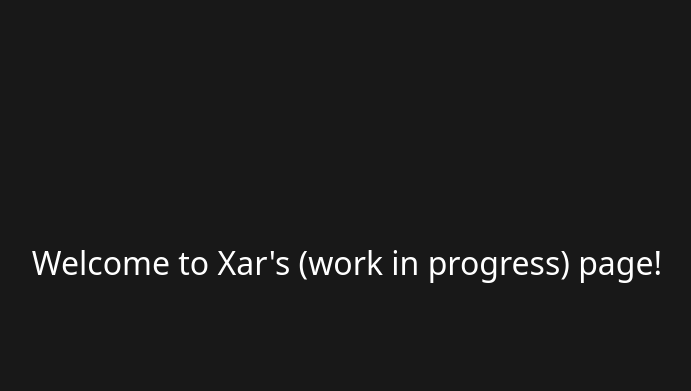
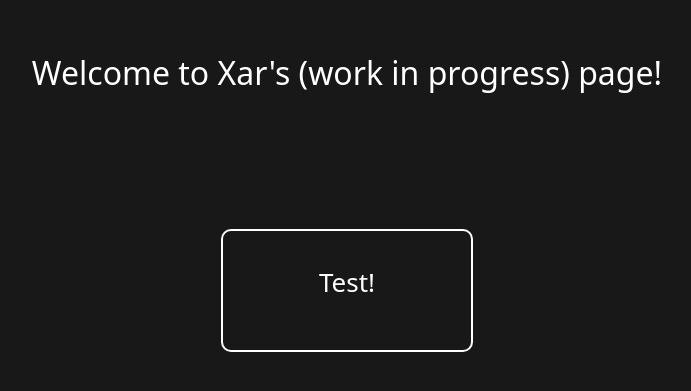
Before and after one commit to Xarizzar/xarizzar.github.io, a React (Create React App) app: page /lot2-temperature-stratum-guide in a window 1280 px wide. Shown: the part 133-524 px from the top of the page, without its empty margins (293-984 px from the left). Built offline with nearby package versions, Linux system fonts and the light colour scheme.

Commit message:
Added temperature stratum guide placeholder

```diff
--- a/src/App.js
+++ b/src/App.js
@@ -2,6 +2,7 @@ import './App.css';
 import HomePageButtons from './components/buttons/homePageButtons';
 import { Route, Routes } from "react-router-dom";
 import AboutMe from './pages/AboutMe';
+import LoT2TempStratumGuide from './pages/LoT2-Temperature-Stratum-Guide';
 
 function App() {
   return (
@@ -19,6 +20,11 @@ function App() {
               <AboutMe />
             </div>
           } />
+          <Route path="/lot2-temperature-stratum-guide" element={
+            <div className="white-rounded-border">
+              <LoT2TempStratumGuide />
+            </div>
+          } />
         </Routes>
       </div>
     </div>
--- /dev/null
+++ b/src/pages/LoT2-Temperature-Stratum-Guide.js
@@ -0,0 +1,7 @@
+function LoT2TempStratumGuide() {
+    return (
+        <p>Test!</p>
+    );
+}
+
+export default LoT2TempStratumGuide;
```
Also changed, not shown: 1 other file (tests, documents, lock files or other folders).
